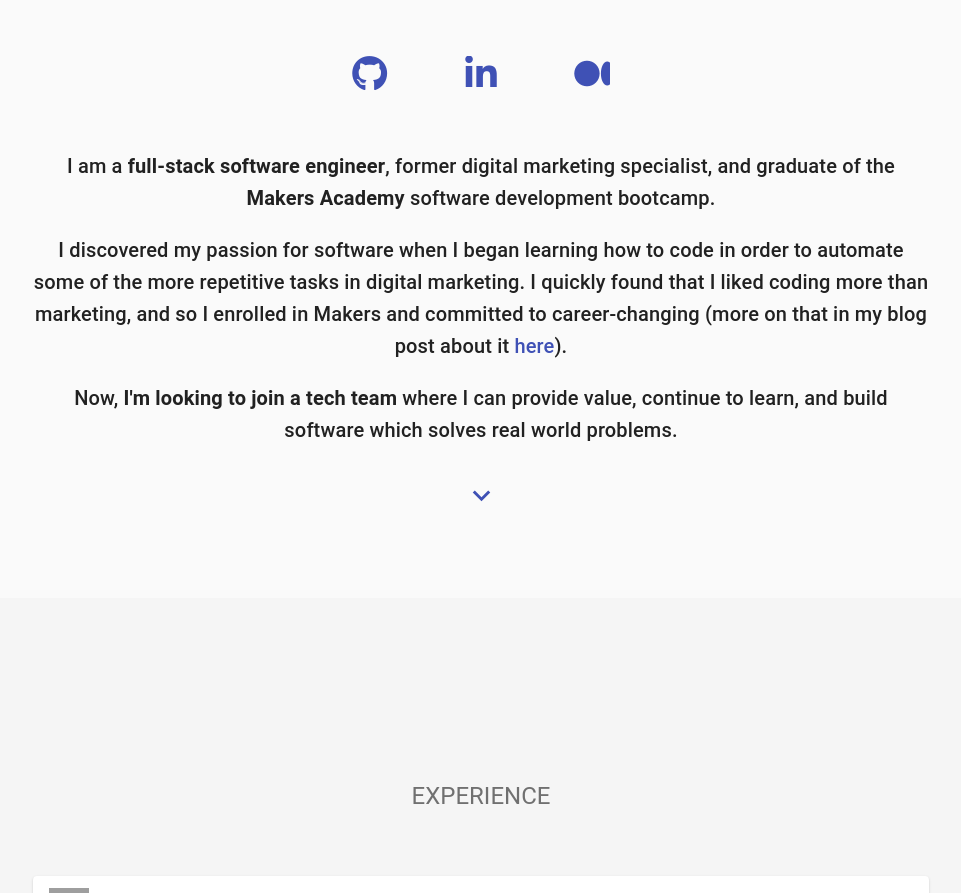
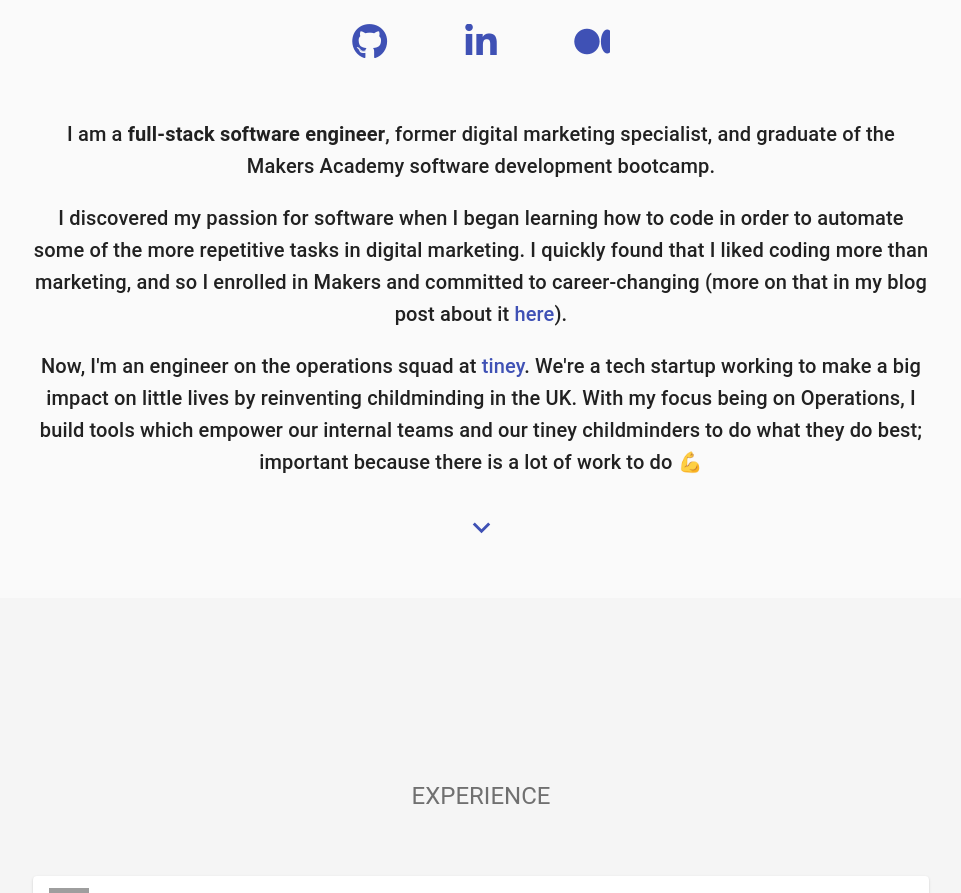
Before and after one commit to jlblumberg/portfolio-website, a React (Create React App) app: page / in a window 1280 px wide. Shown: the part 1002-1895 px from the top of the page, without its empty margins (159-1120 px from the left). Built offline with nearby package versions, Linux system fonts and the light colour scheme; grey boxes are pictures that could not be loaded.

Commit message:
Update current work situation

```diff
--- a/src/components/About/index.js
+++ b/src/components/About/index.js
@@ -31,7 +31,7 @@ const About = () => {
         <Typography variant='h6'>
           <p>
             I am a <strong>full-stack software engineer</strong>, former digital marketing specialist, and graduate
-            of the <strong>Makers Academy</strong> software development bootcamp.
+            of the Makers Academy software development bootcamp.
           </p>
           <p>
             I discovered my passion for software when I began learning how to code in order to automate some of the more repetitive tasks in digital marketing.
@@ -39,8 +39,9 @@ const About = () => {
             <a href="https://blog.makersacademy.com/bad-days-learning-to-code-and-gaining-control-422936255bb7" target="_blank" rel="noopener noreferrer">here</a>).
           </p>
           <p>
-            Now, <strong>I'm looking to join a tech team</strong> where I can provide value,
-            continue to learn, and build software which solves real world problems.
+            Now, I'm an engineer on the operations squad at <a href="https://www.tiney.co/" target="_blank" rel="noopener noreferrer">tiney</a>.
+            We're a tech startup working to make a big impact on little lives by reinventing childminding in the UK.
+            With my focus being on Operations, I build tools which empower our internal teams and our tiney childminders to do what they do best; important because there is a lot of work to do 💪
           </p>
         </Typography>
       </div>
```
